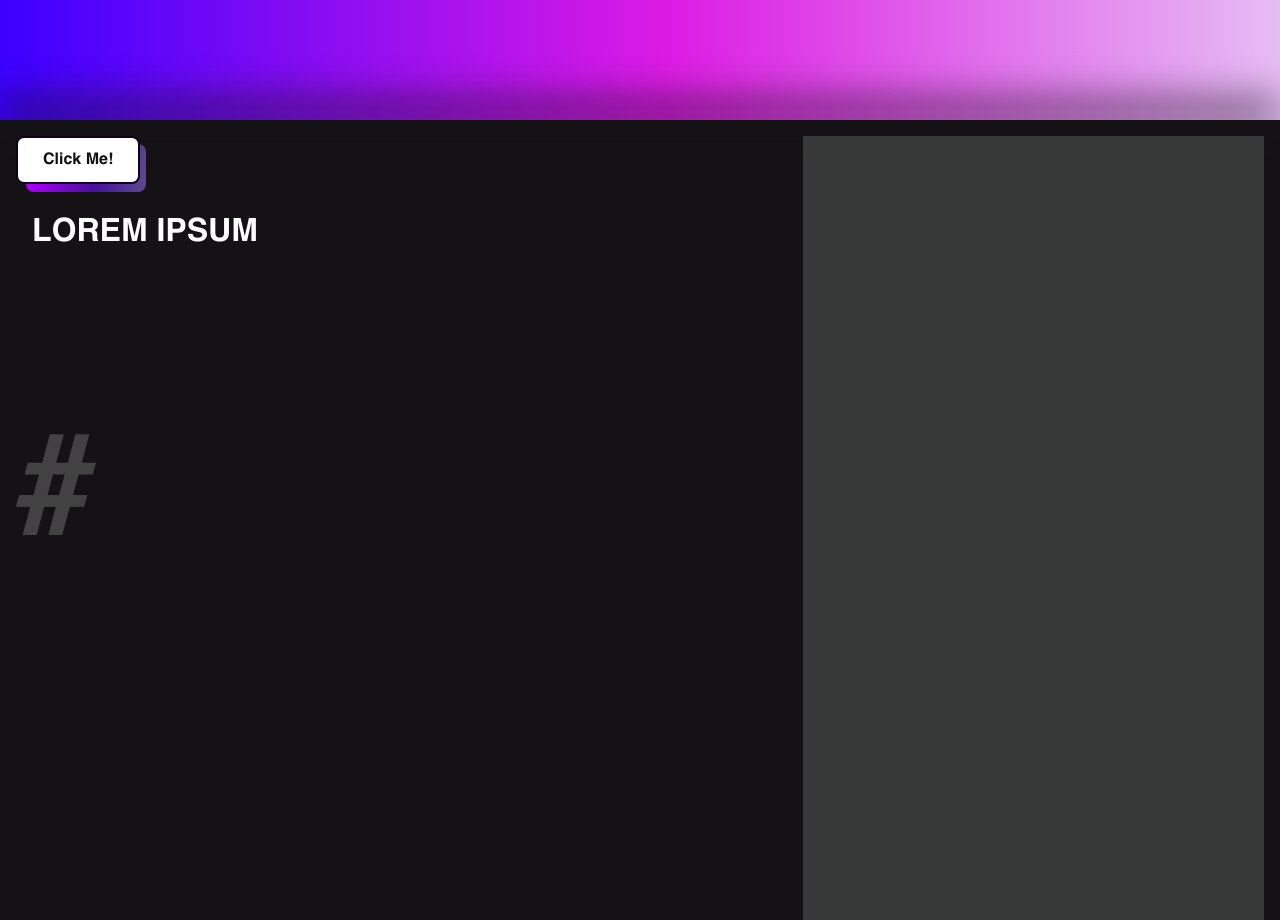
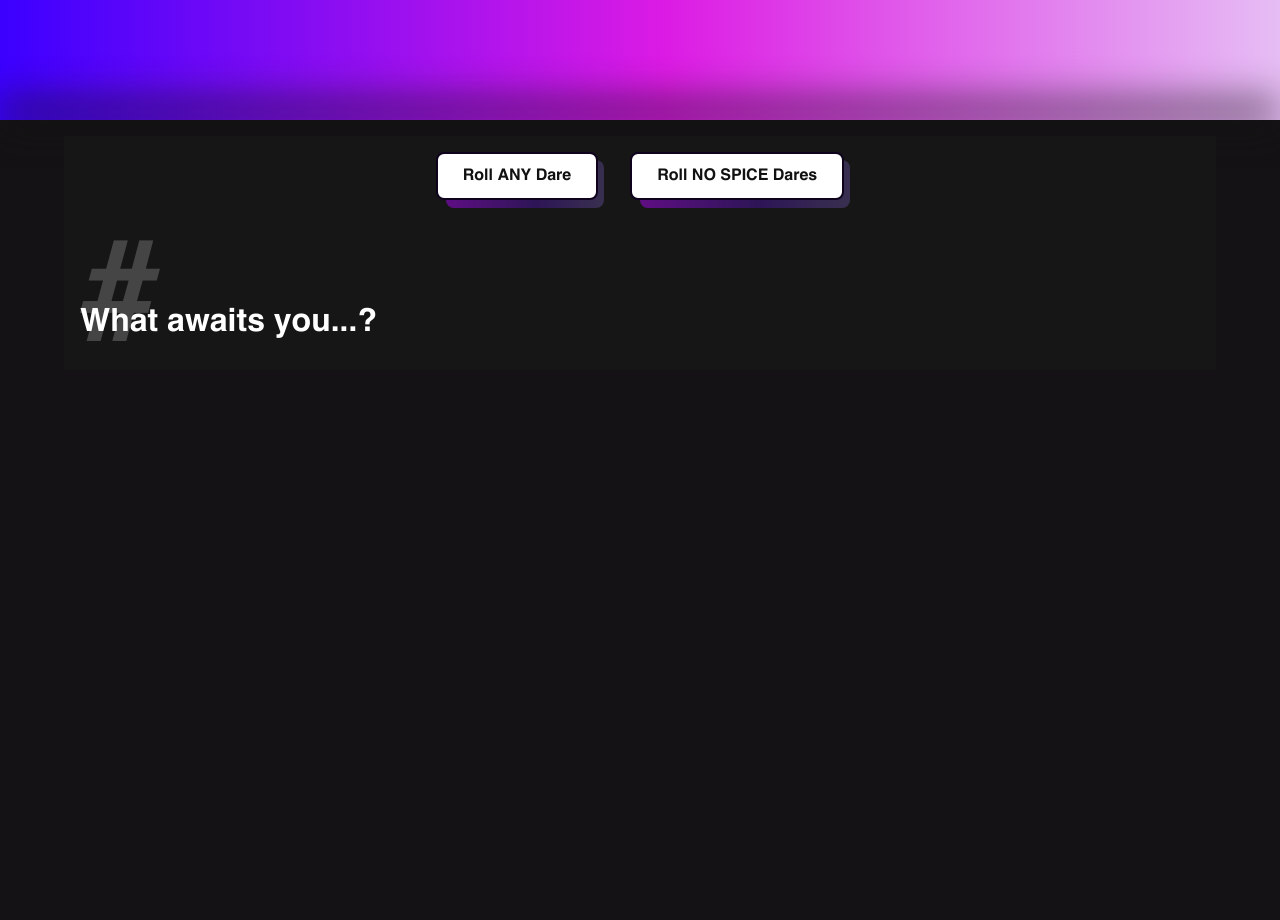
Before and after one commit to gzr529/gzr.jenga, a website built with Parcel: page src/index.html in a window 1280 px wide. Shown: the part 840-1760 px from the top of the page. After the commit the page ends 1290 px from the top, so only its background shows below. Built offline with nearby package versions, Linux system fonts and the light colour scheme.

Commit message:
Commit 5.2
Cleaned up HTML and CSS and added a NO SPICE button

```diff
--- a/src/index.html
+++ b/src/index.html
@@ -23,15 +23,16 @@
 
     <div class="blur_effect"></div>
 
-    <section class="rules_section">
-            <div class="rules_message">
-                <button id="randomDareButton" class="buttonRandomDare" role="buttonRandomDare">Click Me!</button>
-                <span>
-                    <p id="daresText" class="dares_text">LOREM IPSUM</p>
-                    <p id="dareNumber" class="dare_number">#</p>
-                </span>
-            </div>
-            <p class="rules_list"></p>
+    <section class="content_section">
+        <div class="dare_section">
+            <span class="button_container">
+                <button id="randomDareButton" class="buttonRandomDare" role="buttonRandomDare">Roll ANY Dare</button>
+                <button id="randomDareButtonNoSpice" class="buttonRandomDare" role="buttonRandomDare">Roll NO SPICE Dares</button>
+            </span>
+            <p id="dareNumber" class="dare_number">#</p>
+            <p id="daresText" class="dares_text">What awaits you...?</p>
+        </div>
+        <p class="rules_section"></p>
     </section>
 
     <script src="js/index.js"></script>
--- a/src/js/index.js
+++ b/src/js/index.js
@@ -7,8 +7,8 @@ AOS.init();
 
 const originalDares = [
 {dare: "Take a Shot (From Your Revolver)", dareNumber: 1, spicy: false},
-{dare: "Murder Your Father", dareNumber: 2, spicy: false},
-{dare: "Hug Your Mom", dareNumber: 3, spicy: true},
+{dare: "Text Your Ex", dareNumber: 2, spicy: false},
+{dare: "Admit a dark secret", dareNumber: 3, spicy: false},
 {dare: "Over Throw the Government", dareNumber: 4, spicy: false},
 {dare: "Hug Your Dad", dareNumber: 5, spicy: true},
 ];
@@ -21,9 +21,22 @@ function getRandom(){
     const randomDareText = (Object.values(randomDare)[0]);
     const randomDareNumber = (Object.values(randomDare)[1]);
     //console.log(randomDareText);
-    console.log(randomDareNumber);
+    //console.log(randomDareNumber);
     document.getElementById('daresText').innerHTML=(randomDareText);
     document.getElementById('dareNumber').innerHTML=(randomDareNumber);
 };
 
+const noSpicyDares = originalDares.filter(game => game.spicy === false);
+
+function getRandomNoSpice(){
+    const randomDareNoSpice = noSpicyDares[Math.floor(Math.random() * noSpicyDares.length)]
+    const randomDareTextNoSpice = (Object.values(randomDareNoSpice)[0]);
+    const randomDareNumberNoSpice = (Object.values(randomDareNoSpice)[1]);
+    //console.log(randomDareText);
+    //console.log(randomDareNumber);
+    document.getElementById('daresText').innerHTML=(randomDareTextNoSpice);
+    document.getElementById('dareNumber').innerHTML=(randomDareNumberNoSpice);
+};
+
 document.getElementById('randomDareButton').addEventListener('click', getRandom)
+document.getElementById('randomDareButtonNoSpice').addEventListener('click', getRandomNoSpice)
--- a/src/scss/_body.scss
+++ b/src/scss/_body.scss
@@ -88,38 +88,3 @@
     filter: blur(20px);
     margin-top: -1rem;
 }
-
-.rules_section {
-    display: flex;
-    height: 100rem;
-    width: 100%;
-    position: relative;
-    align-items: center;
-    justify-content: left;
-    flex-direction: row;
-//  background-color: rgb(221, 27, 221);
-}
-
-.rules_message {
-    height: 100rem;
-    width: auto;
-    margin: 1rem;
-    font-size: 2rem;
-    flex-grow: 5;
-    font-family: CAH;
-    color: rgb(255, 255, 255);
- //   background-color: rgb(59, 221, 27);
-}
-
-.rules_list {
-    height: 100rem;
-    width: 20%;
-    margin: 1rem;
-    flex-grow: 2;
-    background-color: rgb(55, 56, 56);
-    margin-top: 3rem;
-}
-
-.dares_text{
-    padding-left: 1rem;
-}
--- a/src/scss/_buttons.scss
+++ b/src/scss/_buttons.scss
@@ -1,5 +1,8 @@
 //BUTTON CSS BY SQUARESHOT : https://getcssscan.com/css-buttons-examples
-
+.button_container{
+    display: flex;
+    justify-content: center;
+}
 .buttonRandomDare {
   align-items: center;
   background-color: #ffffff;
@@ -12,17 +15,20 @@
   font-family: CAH;
   font-size: 16px;
   height: 48px;
-  justify-content: center;
+  justify-content: space-evenly;
   line-height: 24px;
   max-width: 100%;
   padding: 0 25px;
   position: relative;
   text-align: center;
   text-decoration: none;
-  user-select: none;
-  -webkit-user-select: none;
   touch-action: manipulation;
   margin-top: 1rem;
+  -webkit-user-select: none; /* Safari */
+  -moz-user-select: none; /* Firefox */
+  -ms-user-select: none; /* IE10+/Edge */
+  user-select: none;
+  margin: 1rem;
 }
 
 .buttonRandomDare:after {
@@ -45,7 +51,7 @@
 }
 
 .buttonRandomDare:active {
-  background-color: #ffdeda;
+  background-color: #f1daff;
   outline: 0;
 }
 
--- a/src/scss/_dares.scss
+++ b/src/scss/_dares.scss
@@ -1,10 +1,45 @@
+.content_section {
+    display: flex;
+    flex-direction: column;
+    height: auto;
+    width: 100%;
+    position: relative;
+    align-items: center;
+    justify-content: center;
+    //background-color: rgb(221, 27, 221);
+}
+
+.dare_section {
+    height: auto;
+    width: 90%;
+    margin: 1rem;
+    font-size: 2rem;
+    font-family: CAH;
+    color: rgb(255, 255, 255);
+    background-color: rgba(26, 27, 26, 0.534);
+    flex-direction: column;
+}
+
+.dares_text{
+    padding-left: 1rem;
+}
+
 .dare_number{
+    position: relative;
+    width: 1rem;
     opacity: 20%;
     font-size: 9rem;
-    font-family: CAH;
     color: rgb(255, 255, 255);
-    padding: none;
-    margin: none;
-    position: absolute;
-    z-index: -99;
+    padding: 1rem;
+    margin-bottom: -7.3rem;
+    margin-top: -0.1rem;
 }
+
+.rules_section {
+    height: auto;
+    width: 90%;
+    margin: 1rem;
+ //   background-color: rgb(55, 56, 56);
+    margin-top: 3rem;
+    background-color: rgb(221, 27, 27);
+}
```
